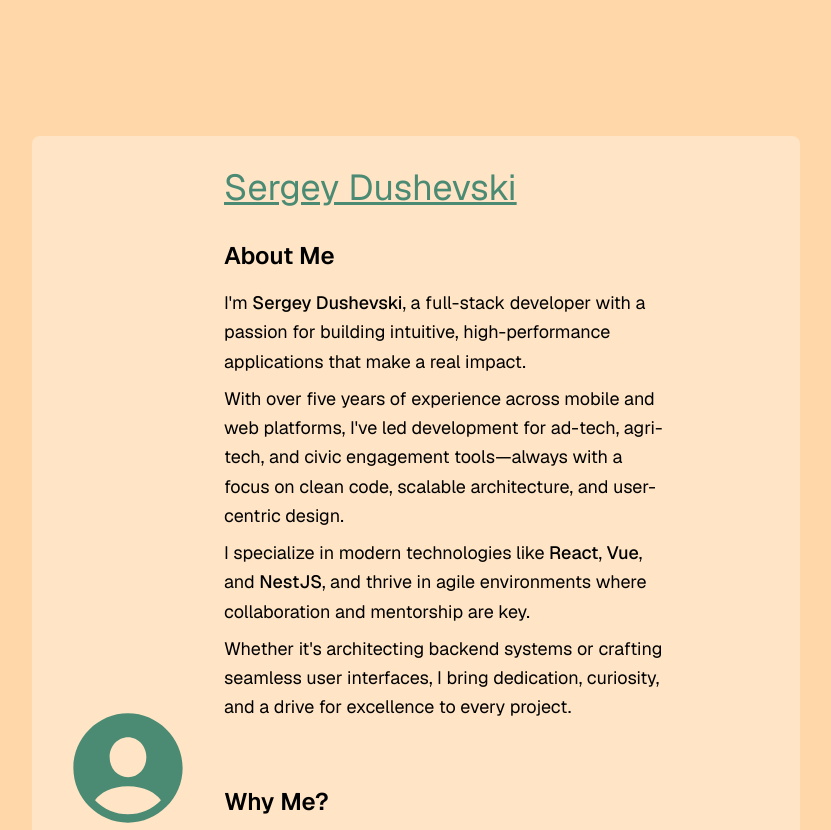
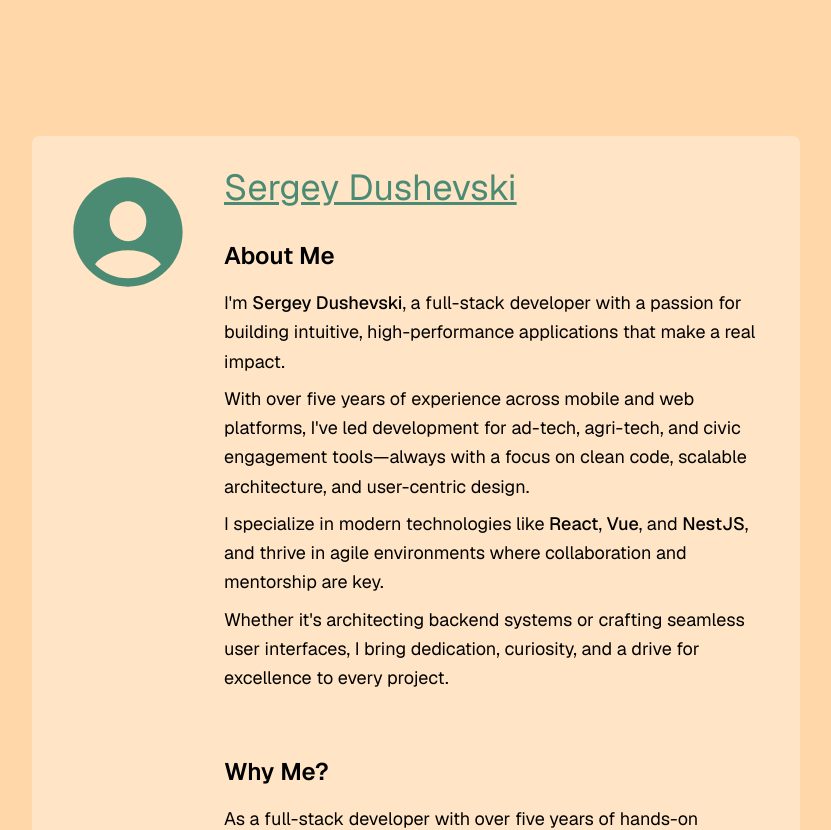
Before and after one commit to sergeydus/Portfolio, a Next.js app: page / in a window 1280 px wide. Shown: the part 680-1510 px from the top of the page, without its empty margins (224-1055 px from the left). Built offline with nearby package versions, Linux system fonts and the light colour scheme.

Commit message:
adjust padding

```diff
--- a/app/components/About.tsx
+++ b/app/components/About.tsx
@@ -1,27 +1,27 @@
 import React from 'react'
 import Person from './svgs/Person'
 import * as motion from "motion/react-client"
-import clsx from 'clsx'
+import { cn } from '../utils'
 
 interface BrProps {
     className?: string
 }
 
 const Br: React.FC = ({ className = "" }: BrProps) => (
-    <span className={clsx`my-2 block ${className}`} />
+    <span className={cn`my-2 block ${className}`} />
 )
 
 const About: React.FC = () => {
     return (
-        <div className="min-h-screen flex flex-col items-center justify-center w-full" id="about">
+        <div className="min-h-screen flex flex-col items-center justify-center w-full">
             <motion.div
                 initial={{ opacity: 0 }}
                 whileInView={{ opacity: 1 }}
                 transition={{ duration: 1, delay: 0.5 }}
                 viewport={{ once: true }}
-                className="flex flex-row justify-center items-center pe-0 lg:pe-32 text-lg bg-background/70 dark:bg-white/5 rounded-lg py-8"
+                className="flex flex-row px-8 text-lg bg-background/70 dark:bg-white/5 rounded-lg py-8"
             >
-                <div className="hidden lg:flex items-start justify-center px-8">
+                <div className="hidden lg:flex items-start justify-center pe-8">
                     <Person height={128} width={128} className="text-primary dark:text-white fill-current" />
                 </div>
                 <div>
```
